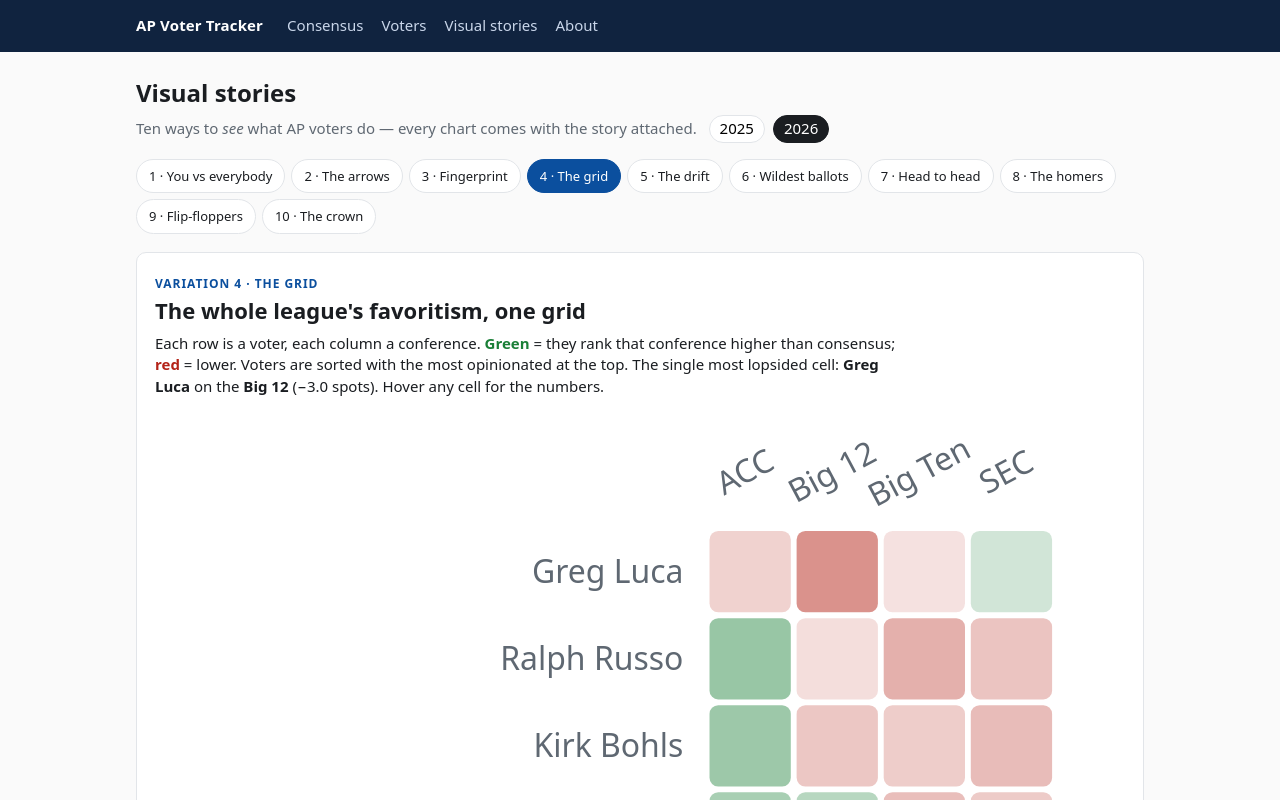
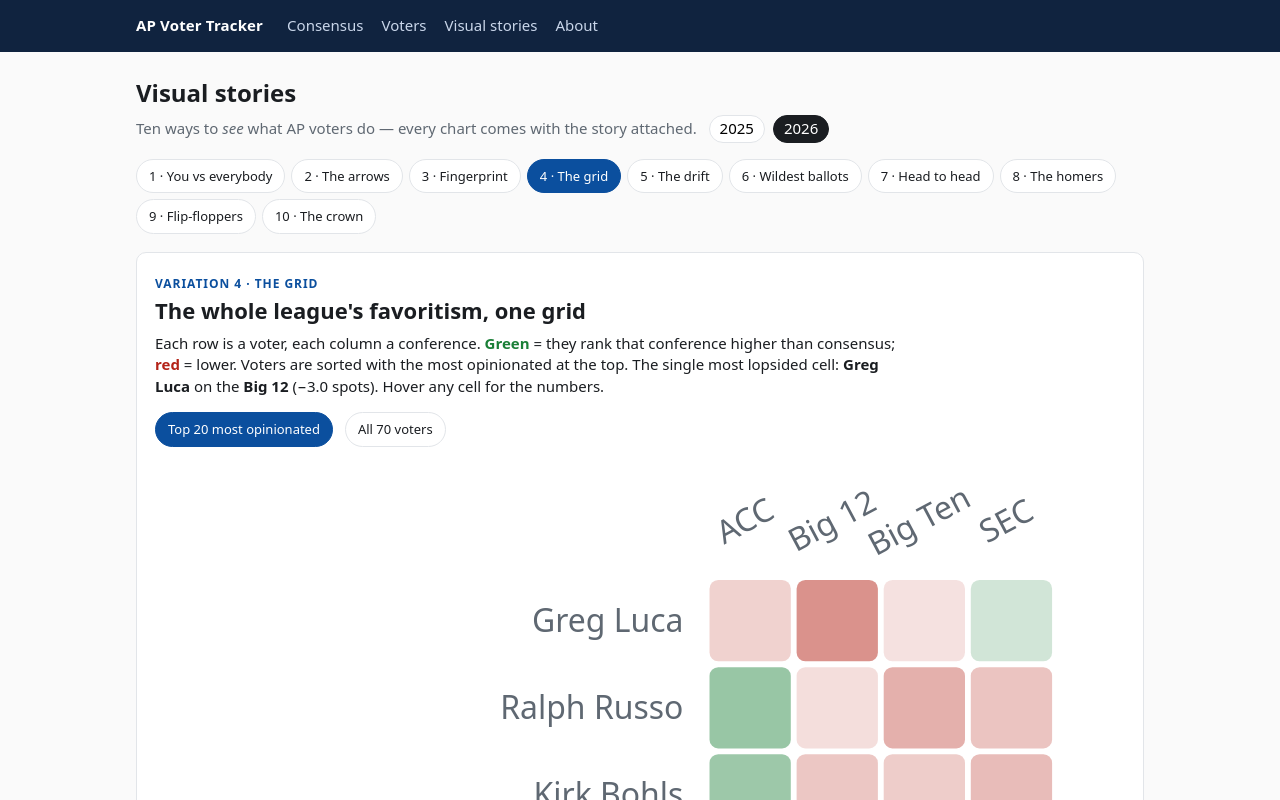
Before and after one commit to onebeerjt/ap-voter-tracker, a Next.js app: page /viz in a window 1280 px wide. Both pictures are taken after a click on the button "4 · The grid". Shown: the top 800 px of the page. Built offline with nearby package versions, Linux system fonts and the light colour scheme.

Commit message:
Viz round 3: season state reset, h2h distinct voters, heatmap compact mode

```diff
--- a/app/viz/page.tsx
+++ b/app/viz/page.tsx
@@ -62,7 +62,7 @@
           </button>
         ))}
       </nav>
-      <div className="viz-view">
+      <div className="viz-view" key={season}>
         {view === "scatter" && <ScatterView season={season} />}
         {view === "arrows" && <BiasArrowsView season={season} />}
         {view === "fingerprint" && <FingerprintView season={season} />}
--- a/components/viz/HeadToHeadView.tsx
+++ b/components/viz/HeadToHeadView.tsx
@@ -15,6 +15,13 @@
   const [a, setA] = useState(voters[0]?.id ?? "");
   const [b, setB] = useState(voters[1]?.id ?? voters[0]?.id ?? "");
   const [week, setWeek] = useState(String(latestWeek(season)));
+  const pickA = (id: string) => {
+    setA(id);
+    if (b === id) {
+      const other = voters.find((v) => v.id !== id);
+      if (other) setB(other.id);
+    }
+  };
 
   const rows = useMemo(() => {
     const wb = weekBallots(season, Number(week));
@@ -67,8 +74,8 @@
         }
       />
       <div className="viz-controls">
-        <Picker label="Voter A" value={a} onChange={setA} options={voters.map((v) => ({ value: v.id, label: v.name }))} />
-        <Picker label="Voter B" value={b} onChange={setB} options={voters.map((v) => ({ value: v.id, label: v.name }))} />
+        <Picker label="Voter A" value={a} onChange={pickA} options={voters.map((v) => ({ value: v.id, label: v.name }))} />
+        <Picker label="Voter B" value={b} onChange={setB} options={voters.filter((v) => v.id !== a).map((v) => ({ value: v.id, label: v.name }))} />
         <Picker label="Week" value={week} onChange={setWeek} options={weeks.map((w) => ({ value: String(w.week), label: w.label }))} />
       </div>
       {!rows ? (
--- a/components/viz/HeatmapView.tsx
+++ b/components/viz/HeatmapView.tsx
@@ -5,6 +5,7 @@
 import { StoryLead } from "./ui";
 
 const CELL = 30;
+const COMPACT_N = 20;
 
 /**
  * VIEW 4 — "The grid": every voter × every conference, color = lean.
@@ -13,6 +14,8 @@
 export default function HeatmapView({ season }: { season: number }) {
   const { cells, conferences, voterIds } = useMemo(() => conferenceHeatmap(season), [season]);
   const [hover, setHover] = useState<string | null>(null);
+  const [compact, setCompact] = useState(true);
+  const shownVoters = compact ? voterIds.slice(0, COMPACT_N) : voterIds;
 
   const cellMap = new Map(cells.map((c) => [`${c.voterId}|${c.conference}`, c]));
   const color = (d: number) => {
@@ -25,7 +28,7 @@
 
   const hoverCell = hover ? cellMap.get(hover) : null;
   const W = conferences.length * CELL + 190;
-  const H = voterIds.length * CELL + 40;
+  const H = shownVoters.length * CELL + 40;
 
   const mostLopsided = useMemo(() => {
     const sorted = [...cells].sort((a, b) => Math.abs(b.avgDiff) - Math.abs(a.avgDiff));
@@ -54,6 +57,14 @@
           </>
         }
       />
+      <div className="viz-controls">
+        <button className="viz-tab" aria-pressed={compact} onClick={() => setCompact(true)}>
+          Top {COMPACT_N} most opinionated
+        </button>
+        <button className="viz-tab" aria-pressed={!compact} onClick={() => setCompact(false)}>
+          All {voterIds.length} voters
+        </button>
+      </div>
       <div className="viz-chart-wrap">
         <svg viewBox={`0 0 ${W} ${H}`} className="viz-chart" style={{ maxWidth: 900 }} role="img" aria-label="Voter by conference bias heatmap">
           {conferences.map((c, i) => (
@@ -61,7 +72,7 @@
               {c}
             </text>
           ))}
-          {voterIds.map((vid, r) => (
+          {shownVoters.map((vid, r) => (
             <g key={vid}>
               <text x={182} y={40 + r * CELL + CELL / 2 + 4} textAnchor="end" className="viz-tick">
                 {voterName(vid).length > 24 ? voterName(vid).slice(0, 23) + "…" : voterName(vid)}
```
